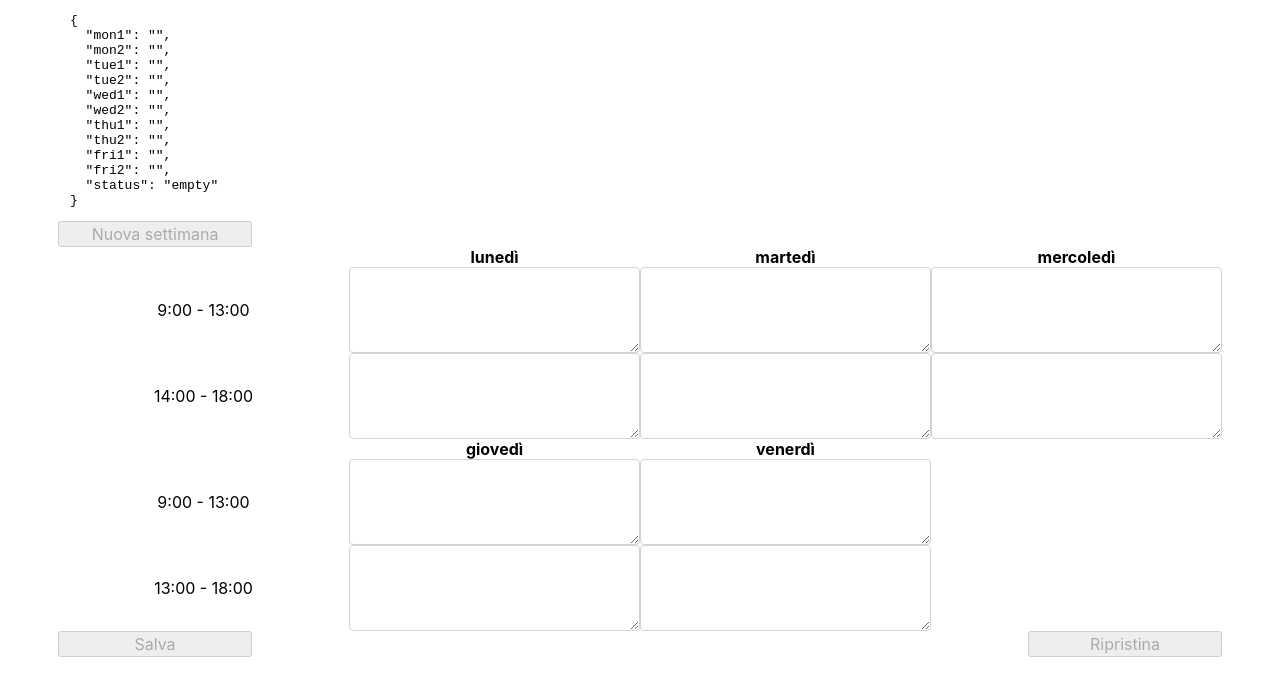
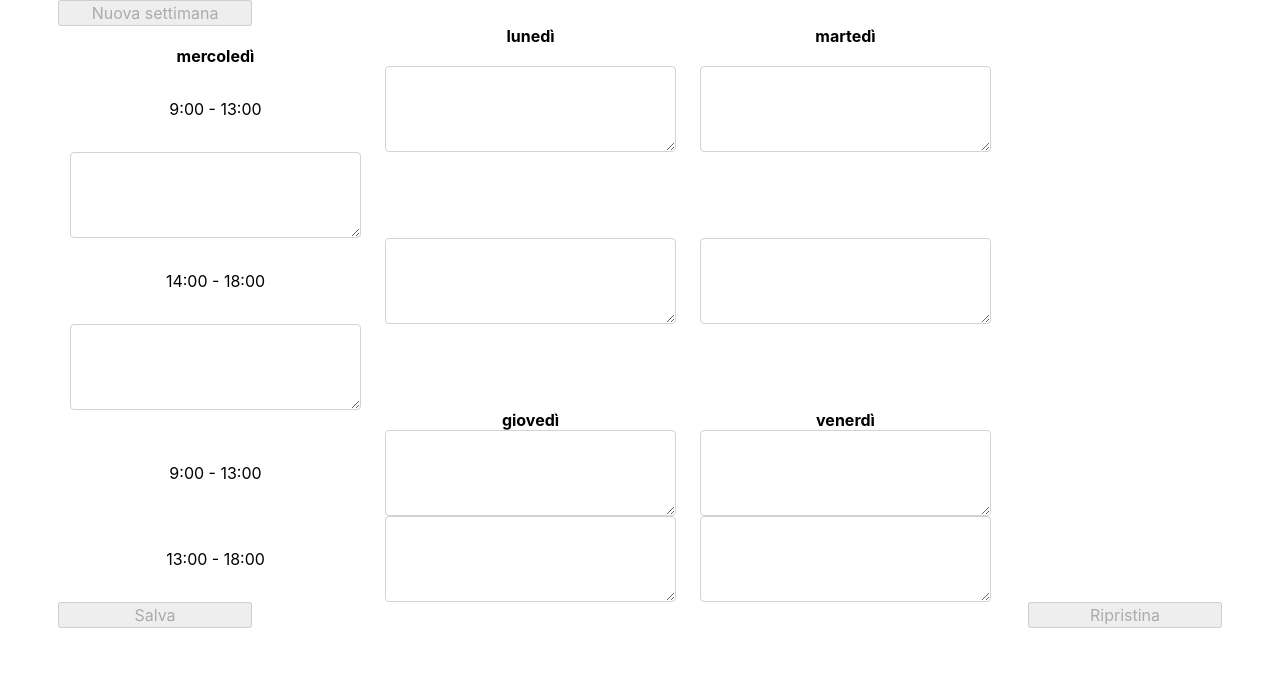
Before and after one commit to carlfranz/weekly-scheduler, a React (Vite) app: page / in a window 1280 px wide. Shown: the top 696 px of the page. Built offline with nearby package versions, Linux system fonts and the light colour scheme.

Commit message:
remove log prints

```diff
--- a/src/App.jsx
+++ b/src/App.jsx
@@ -151,7 +151,6 @@ function App() {
   return (
     <div>
       <div className="container">
-        <pre>{JSON.stringify(state, null, 2)}</pre>
         <div className="row">
           <button
             type="button"
--- a/src/index.css
+++ b/src/index.css
@@ -103,9 +103,9 @@ button, input, optgroup, select, textarea {
   flex-shrink: 0;
   width: 100%;
   max-width: 100%;
-  padding-right: calc(var(--bs-gutter-x) * .5);
-  padding-left: calc(var(--bs-gutter-x) * .5);
-  margin-top: var(--bs-gutter-y);
+  padding-right: calc(var(--app-gutter-x) * .5);
+  padding-left: calc(var(--app-gutter-x) * .5);
+  margin-top: var(--app-gutter-y);
 }
 
 .col-2 {
@@ -129,3 +129,7 @@ button, input, optgroup, select, textarea {
 .justify-content-between {
   justify-content: space-between!important;
 }
+
+.col {
+  flex: 1 0 0%;
+}
```
